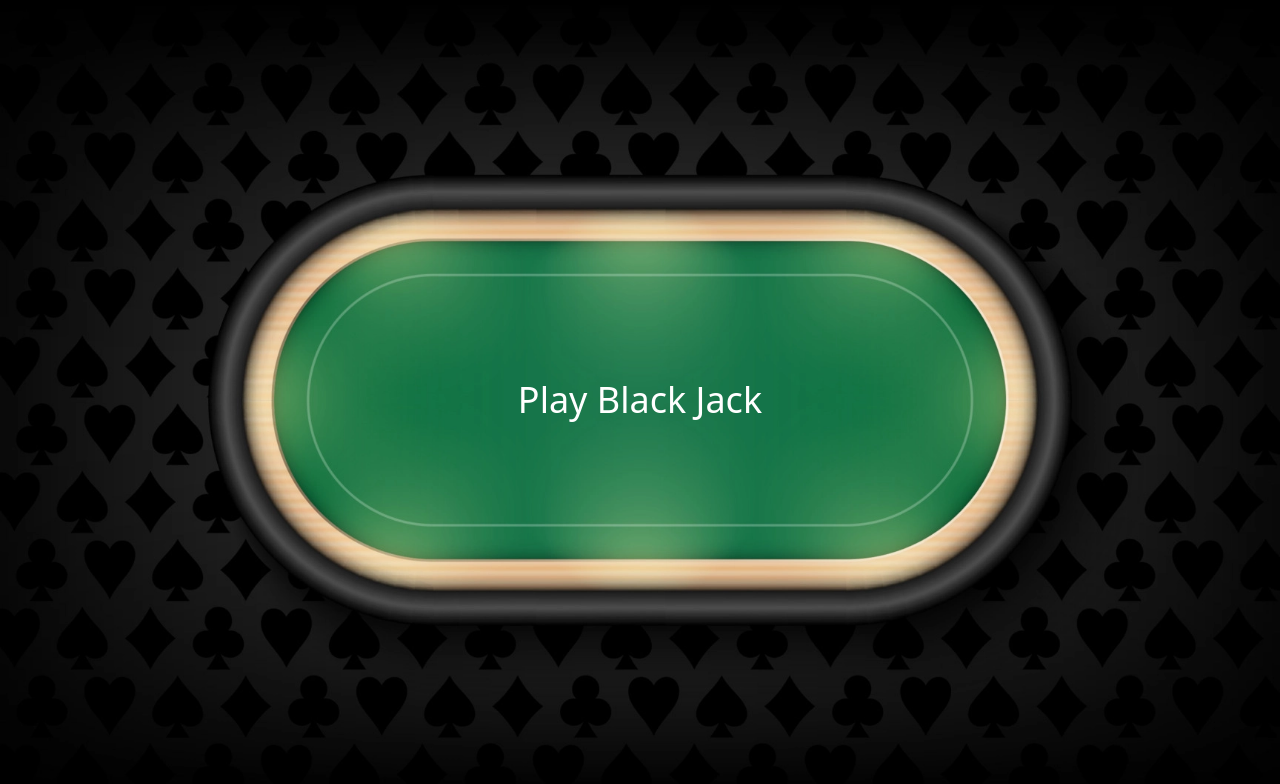
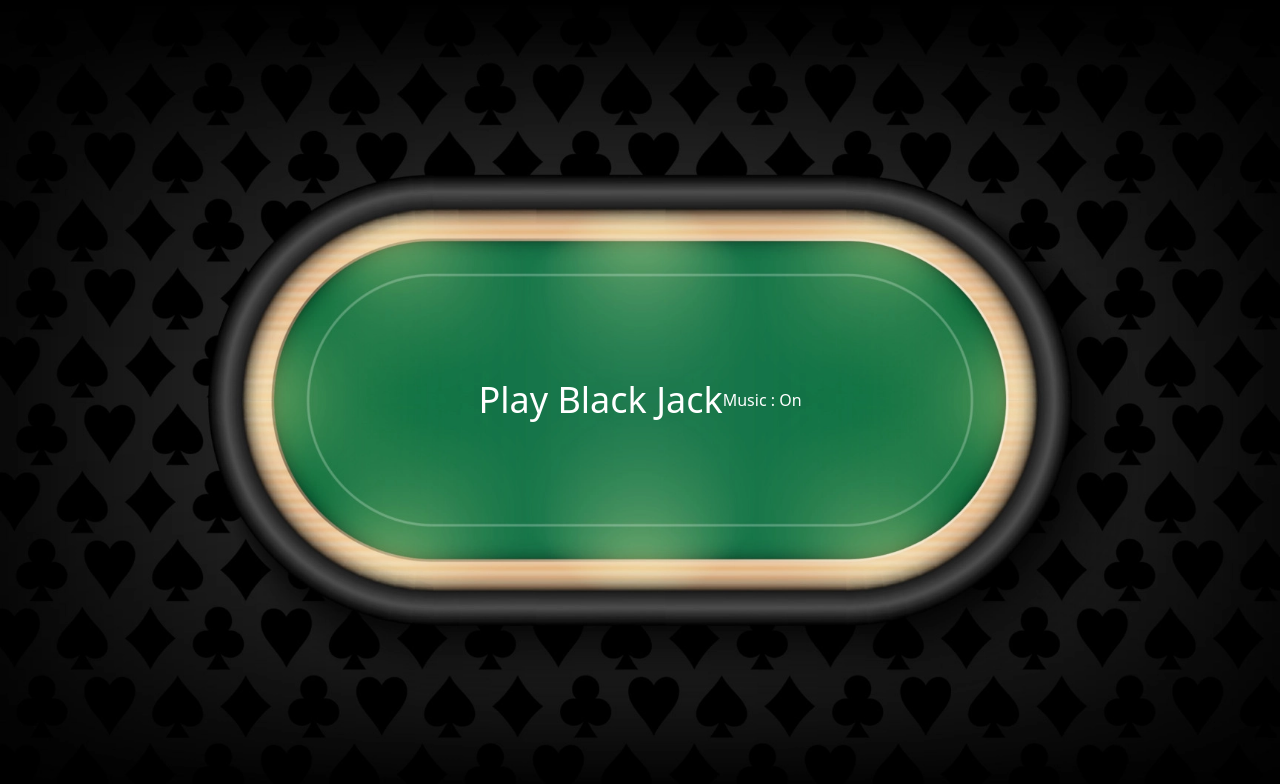
Before and after one commit to PakapolTaubol/Project-BlackJackName, a Vue app: page / in a window 1280 px wide. Shown: the top 784 px of the page. Built offline with nearby package versions, Linux system fonts and the light colour scheme.

Commit message:
:art: Fix color and :musical_note: Music

```diff
--- a/src/components/BlackJackGame.vue
+++ b/src/components/BlackJackGame.vue
@@ -6,8 +6,12 @@ const deck = getFunction.buildDeck();
 const isBusted = ref(false);
 const isStayed = ref(false);
 const result = ref('')
-const music = ref('/src/assets/sound/musicBlackJack.mp3')
+
+const music = new Audio('/src/assets/sound/musicBlackJack.mp3')
 const playSound = ref(true)
+const musicBTN = () => {
+    playSound.value = !playSound.value
+}
 
 let dealerFaceDownCard = []
 const dealer = ref({
@@ -74,12 +78,17 @@ watch(() => result.value, (newResult) => {
 
 <template>
     <div class="w-full">
-        <audio :src="music" autoplay v-if="playSound"></audio>
         <div class="flex justify-center flex-col w-auto h-auto">
             <div class="mx-4 my-2 flex justify-between">
                 <button class="bg-blue-500 hover:bg-blue-600 text-white font-bold py-2 px-4 rounded">
                     ADVICE ?
                 </button>
+                <div class="text-white">
+                    Music :
+                    <button @click="musicBTN" :class="playSound ? music.play() : music.pause()">
+                        {{ playSound ? 'On' : 'Off' }}
+                    </button>
+                </div>
                 <button class="bg-blue-500 hover:bg-blue-600 text-white font-bold py-2 px-4 rounded">
                     SETTING
                 </button>
--- a/src/views/Home.vue
+++ b/src/views/Home.vue
@@ -1,20 +1,28 @@
 <script setup>
 import { ref } from 'vue'
 
-const music = ref('/src/assets/sound/musicHome.mp3')
+const music = new Audio('/src/assets/sound/musicHome.mp3')
 const playSound = ref(true)
-
+const musicBTN = () => {
+    playSound.value = !playSound.value
+}
 </script>
 
 <template>
     <div class="w-screen h-screen bg-[url('/src/assets/background/Home.webp')] bg-cover bg-center">
-        <audio :src="music" autoplay v-if="playSound"></audio>
+        <!-- <audio :src="music" autoplay v-if="playSound"></audio> -->
         <div class="h-screen flex justify-center items-center">
             <RouterLink to="BlackJack">
                 <div class="text-4xl text-white">
                     Play Black Jack
                 </div>
             </RouterLink>
+            <div class="text-white">
+                Music :
+                <button @click="musicBTN" :class="playSound ? music.play() : music.pause()">
+                     {{ playSound ? 'On' : 'Off' }}
+                </button>
+            </div>
         </div>
     </div>
 </template>
```
